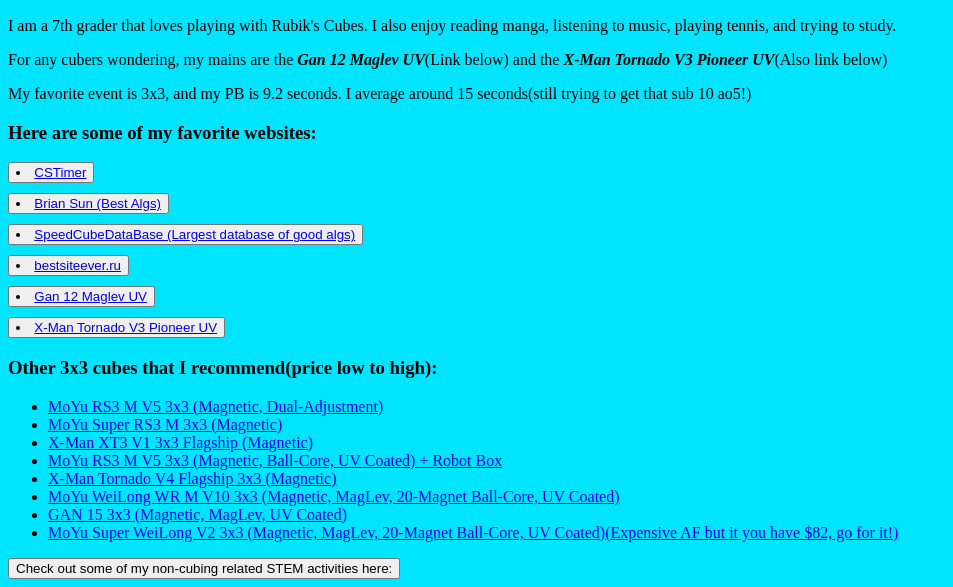
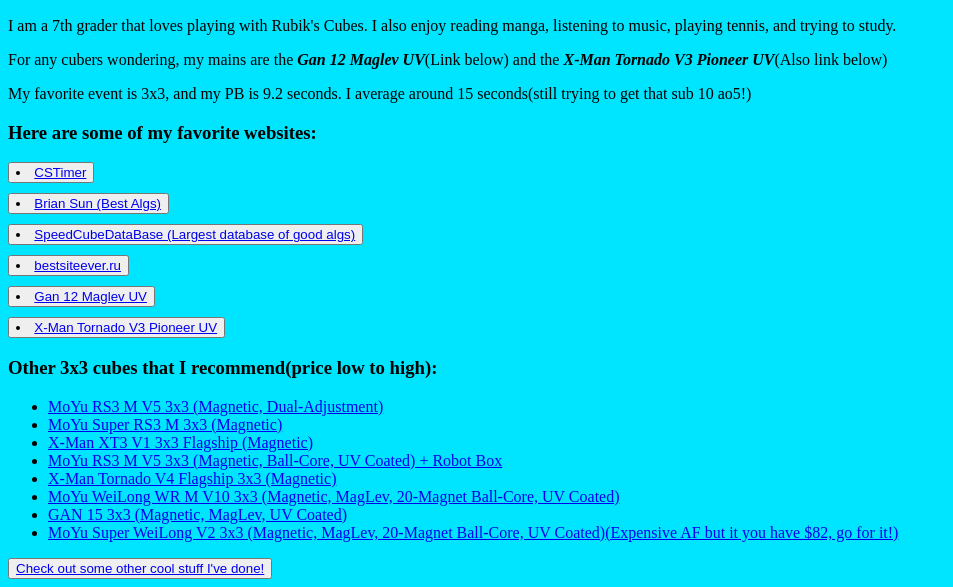
Before and after one commit to D-Perm/index.html, a plain HTML site: page index.html in a window 1280 px wide. Shown: the part 417-1004 px from the top of the page, without its empty margins (0-953 px from the left). Drawn offline with Linux system fonts and the light colour scheme.

Commit message:
Update index.html
WOO

```diff
--- a/index.html
+++ b/index.html
@@ -55,6 +55,6 @@
             <li><a href="https://speedcubeshop.com/products/gan-15-3x3-magnetic-maglev-uv-coated?variant=41400403886193">GAN 15 3x3 (Magnetic, MagLev, UV Coated)</a></li>
             <li><a href="https://speedcubeshop.com/products/moyu-super-weilong-v2-3x3-magnetic-maglev-20-magnet-ball-core-uv-coated?_pos=1&_sid=869a44f4e&_ss=r&variant=41652768571505">MoYu Super WeiLong V2 3x3 (Magnetic, MagLev, 20-Magnet Ball-Core, UV Coated)(Expensive AF but it you have $82, go for it!)</a></li>
         </ul>
-        <button>Check out some of my non-cubing related STEM activities here:</button>
+        <button><a href="https://d-perm.github.io/extras.html/">Check out some other cool stuff I've done!</a></button>
     </body>
 </html>
```
